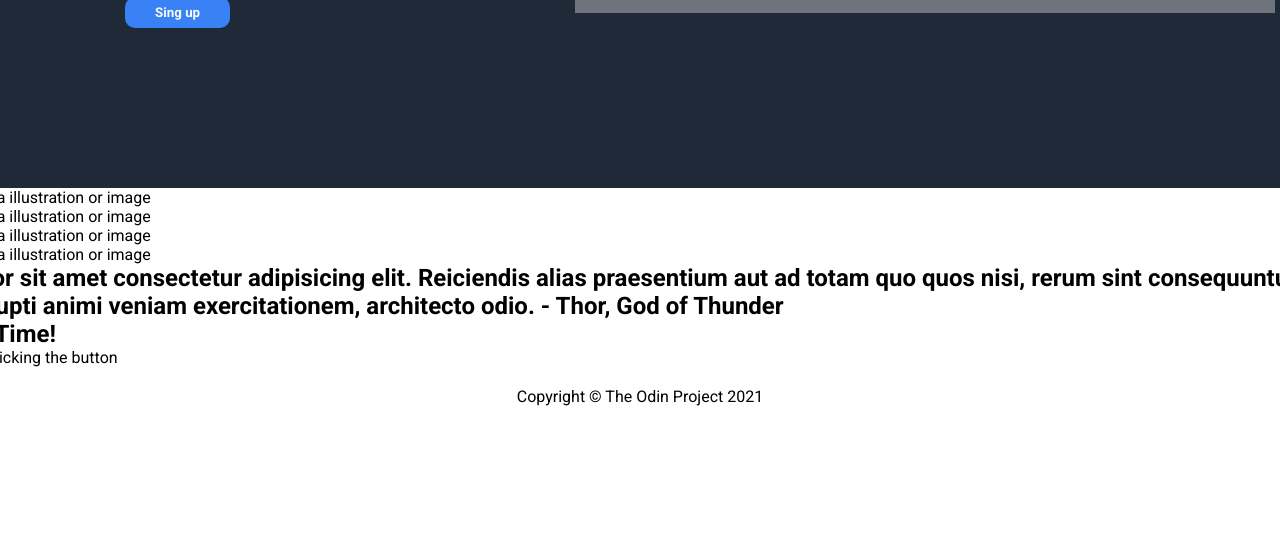
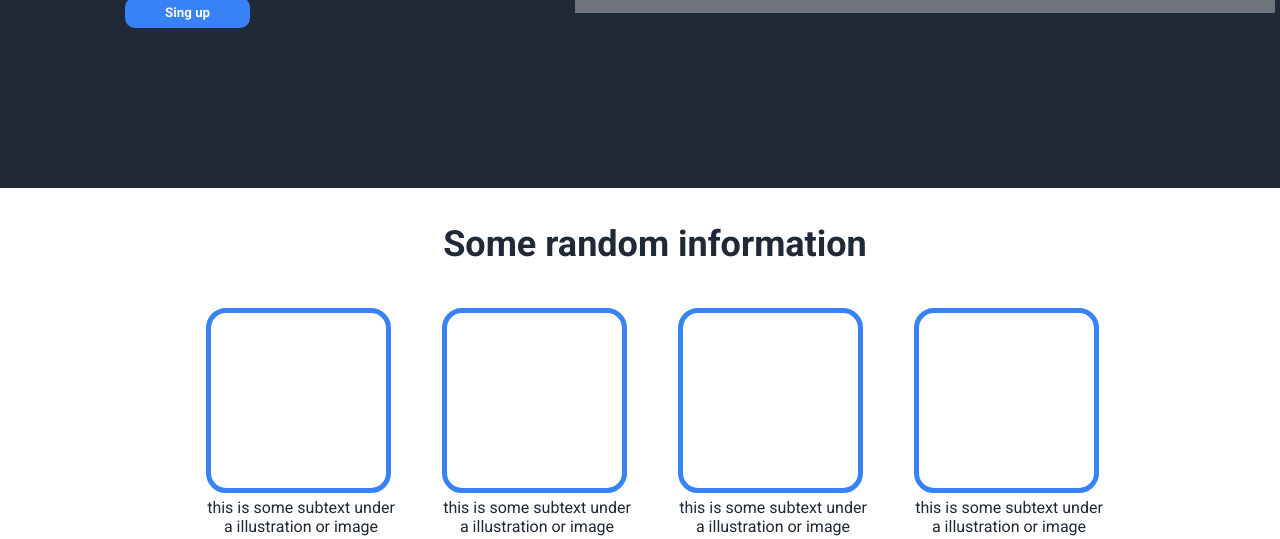
Before and after one commit to GuilhermeMarchioli/the-odin-project-landingpage-challenge, a plain HTML site: page index.html in a window 1280 px wide. Shown: the part 490-1029 px from the top of the page. Before the commit the page ends 896 px from the top, so only its background shows below. Drawn offline with Linux system fonts and the light colour scheme.

Commit message:
section random finalizated
structure section random information ready

```diff
--- a/index.html
+++ b/index.html
@@ -29,7 +29,7 @@
         </section>
         <!-- Random information section -->
         <section id="random">
-            <h1></h1>
+            <h1>Some random information</h1>
             <article>
                 <aside>
                     <div></div>
--- a/style.css
+++ b/style.css
@@ -119,7 +119,7 @@ section#hero > div {
 }
 
 section#hero article > button {
-    padding: 8px 30px;
+    padding: 8px 40px;
     background-color: var(--button_background);
     color: var(--text_2);
     border: none;
@@ -138,3 +138,49 @@ section#hero article > button > a {
     font-weight: bolder;
     text-decoration: none;
 }
+
+/* SECTION RANDOM */
+section#random {
+    text-align: center;
+    width: 100%;
+    padding: 15px;
+}
+
+section#random > h1 {
+    color: var(--text_3);
+    font-size: 36px;
+    font-weight: bolder;
+    padding: 20px;
+}
+
+section#random article {
+    width: 100%;
+    display: flex;
+    justify-content: center;
+    align-items: center;
+    flex-flow: wrap;
+}
+
+section#random article aside {
+    max-width: 200px;
+    margin: 18px;
+    transition-duration: 1s;
+}
+
+section#random article aside:hover {
+    zoom: 108%;
+    padding-bottom: 20px;
+    border-bottom: solid var(--button_background);
+}
+
+section#random article aside div {
+    width: 175px;
+    height: 175px;
+    border: solid var(--button_background) 5px;
+    border-radius: 20px;
+    margin: 5px;
+}
+
+section#random article aside p {
+    color: var(--text_4);
+}
```
